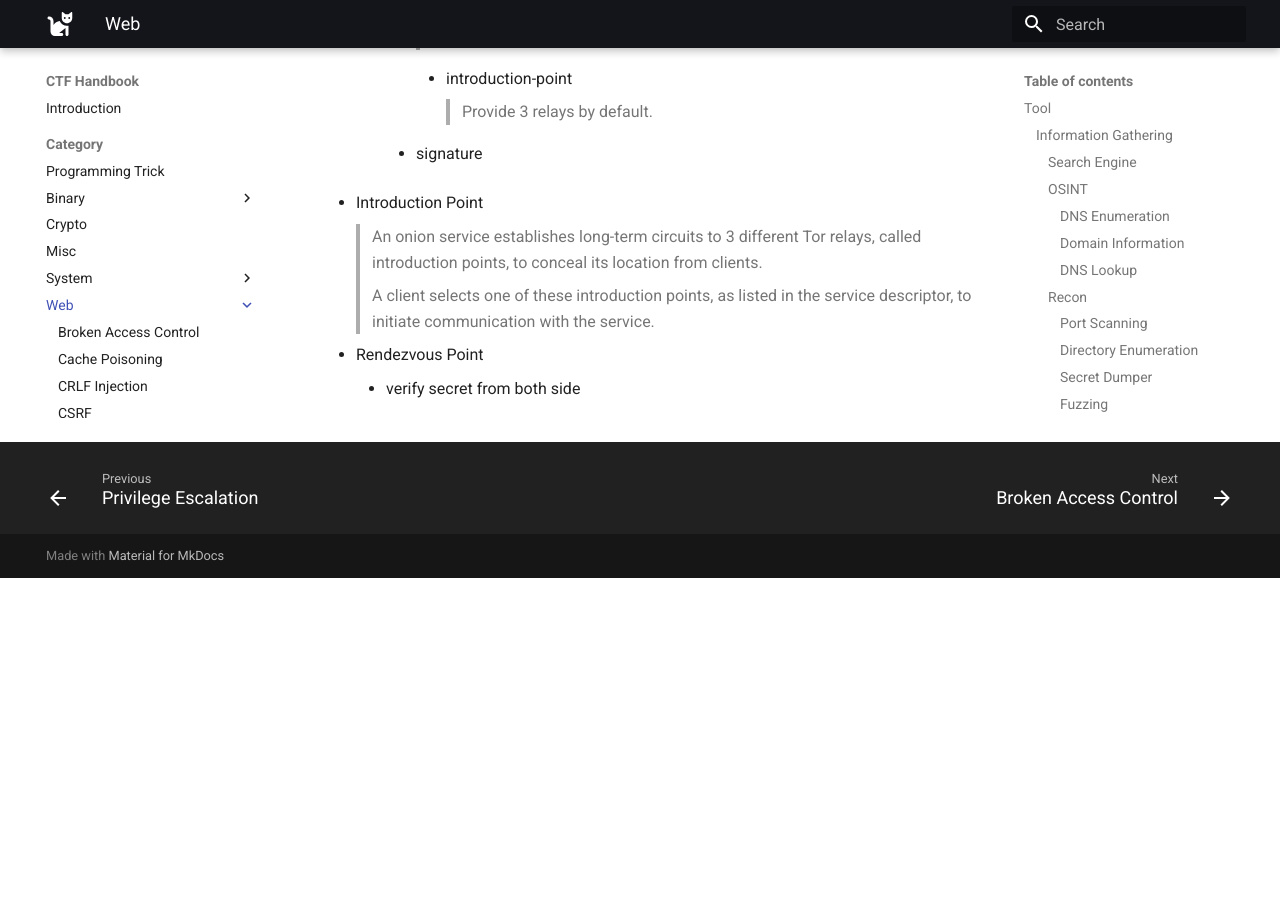
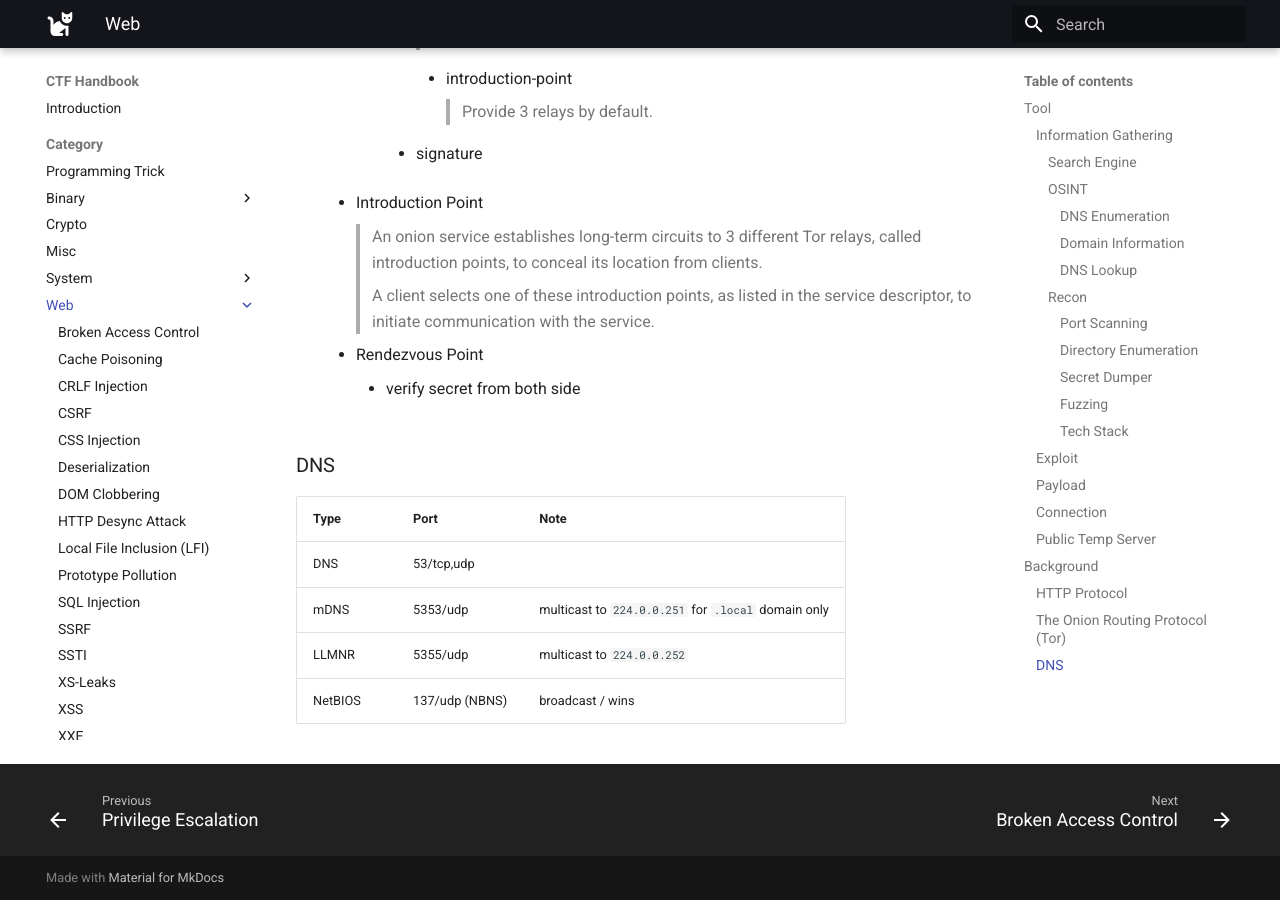
Before and after one commit to chhu0830/ctf, an MkDocs documentation site: the page built from docs/docs/category/web/README.md, in a window 1280 px wide and 900 px high, scrolled down 9983 px. Built offline with MkDocs 1.6.1 and Material for MkDocs 9.7.7, drawn with Linux system fonts in a browser that asks for light colours; before the commit the page ends 10561 px from its top, so only the background shows below that.

Commit message:
chore: Rename index to README

```diff
--- a/docs/docs/category/web/index.md
+++ b/docs/docs/category/web/README.md
@@ -486,3 +486,13 @@
 
     - Rendezvous Point
         - verify secret from both side
+
+
+### DNS
+
+| Type | Port | Note |
+|------|------|------|
+| DNS | 53/tcp,udp |
+| mDNS | 5353/udp | multicast to `224.0.0.251` for `.local` domain only |
+| LLMNR | 5355/udp | multicast to `224.0.0.252` |
+| NetBIOS | 137/udp (NBNS) | broadcast / wins |
```
Also changed, not shown: docs/docs/category/system/README.md (renamed from docs/docs/category/system/index.md, +30 -6 lines), docs/docs/category/binary/README.md (renamed from docs/docs/category/binary/index.md), docs/docs/category/crypto/README.md (renamed from docs/docs/category/crypto/index.md), docs/docs/category/misc/README.md (renamed from docs/docs/category/misc/index.md).
